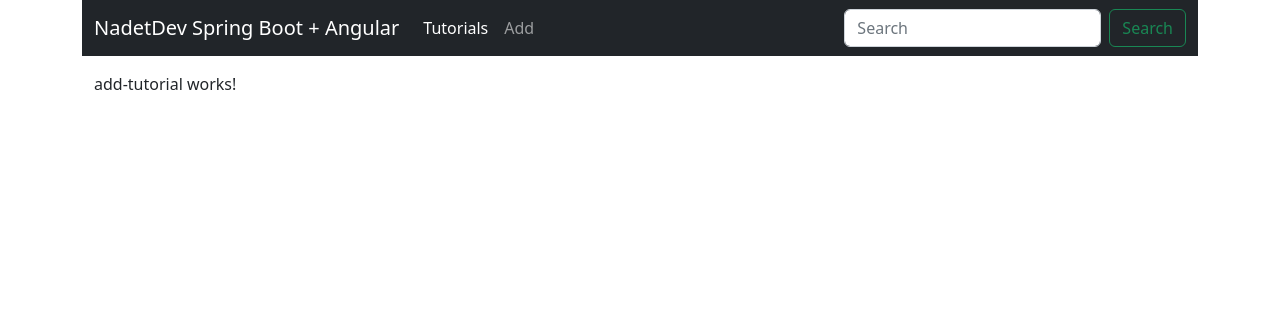
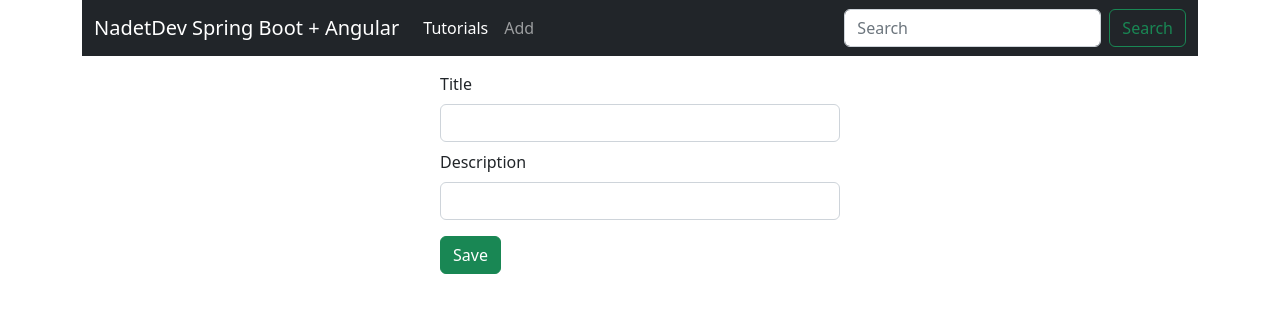
Before and after one commit to PdskDev/SpringBoot_Angular_PostgreSQL_Front, an Angular app: page /add in a window 1280 px wide. Shown: the top 312 px of the page. Built offline with nearby package versions, Linux system fonts and the light colour scheme.

Commit message:
Add Tutorial view

```diff
--- a/src/app/components/add-tutorial/add-tutorial.component.css
+++ b/src/app/components/add-tutorial/add-tutorial.component.css
@@ -0,0 +1,4 @@
+.submit-form {
+  max-width: 400px;
+  margin: auto;
+}
--- a/src/app/components/add-tutorial/add-tutorial.component.html
+++ b/src/app/components/add-tutorial/add-tutorial.component.html
@@ -1 +1,35 @@
-<p>add-tutorial works!</p>
+<div>
+  <div class="submit-form">
+    <div *ngIf="!submitted">
+      <div class="form-group">
+        <label for="title">Title</label>
+        <input
+          type="text"
+          class="form-control mt-2 mb-2"
+          id="title"
+          name="title"
+          required
+          [(ngModel)]="tutorial.title"
+        />
+      </div>
+      <div class="form-group">
+        <label for="description">Description</label>
+        <input
+          type="text"
+          class="form-control mt-2 mb-2"
+          id="description"
+          name="description"
+          required
+          [(ngModel)]="tutorial.description"
+        />
+      </div>
+      <button (click)="saveTutorial()" class="btn btn-success mt-2">
+        Save
+      </button>
+    </div>
+    <div *ngIf="submitted">
+      <h4>Tutorial was submitted successfully!</h4>
+      <button class="btn btn-success" (click)="newTutorial()">Add</button>
+    </div>
+  </div>
+</div>
```
